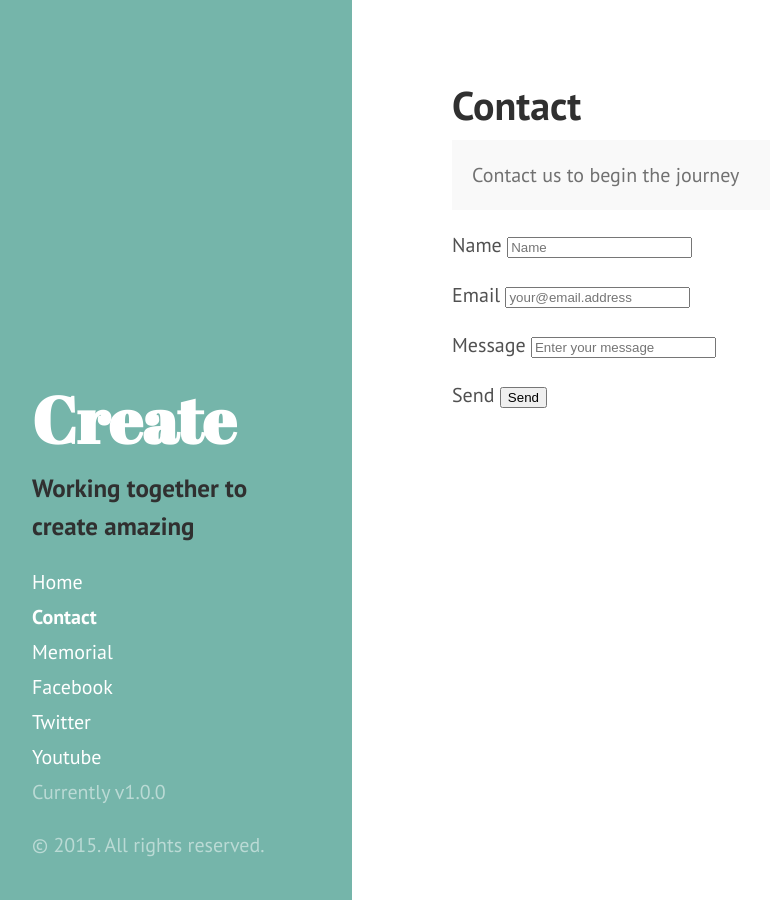
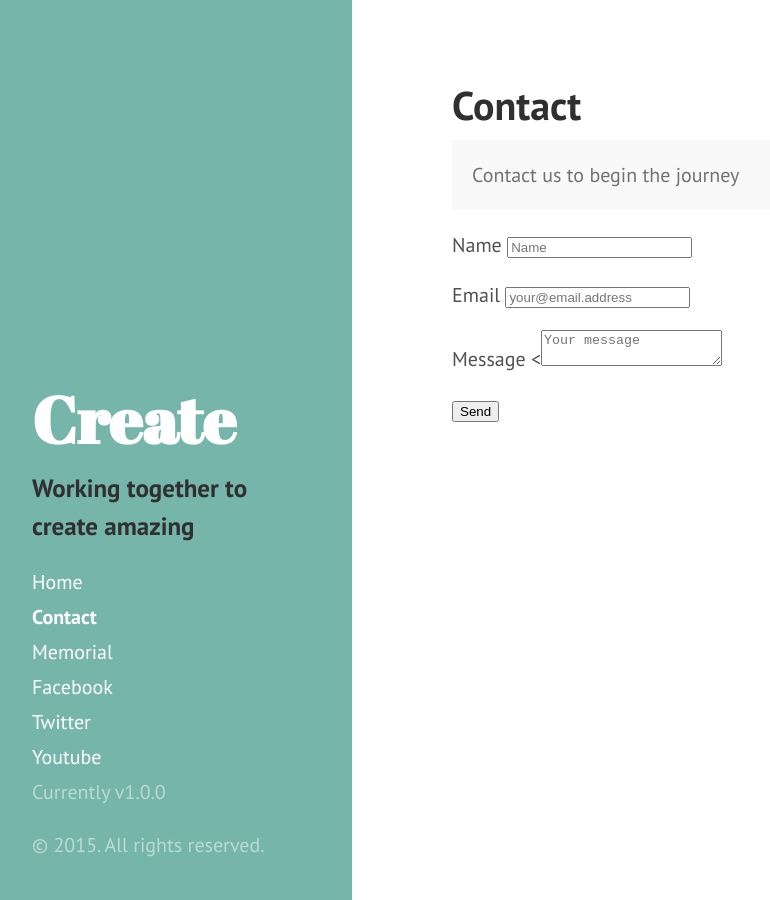
Before and after one commit to KarmaConductors/karmaconductors.github.io, a Jekyll site: the page built from contact.md, in a window 1280 px wide. Shown: the whole page, without its empty margins (8-778 px from the left). Built offline with Jekyll 4.4.1, drawn with Linux system fonts in a browser that asks for light colours; Markdown is read by kramdown in place of the engine named in the settings.

Commit message:
updated contact form

```diff
--- a/contact.md
+++ b/contact.md
@@ -21,11 +21,10 @@ title: Contact
 
 	<p>
   		<label for="message">Message</label>
-  		<input type="text" name="message" name="message" placeholder="Enter your message" required  />
+  		<<textarea type="email" name="message" placeholder="Your message" required ></textarea>
 	</p>
 
 	<p>
-	  	<label for="send">Send</label>
 		<input type="submit" value="Send">
 	</p>
 </form>
```
